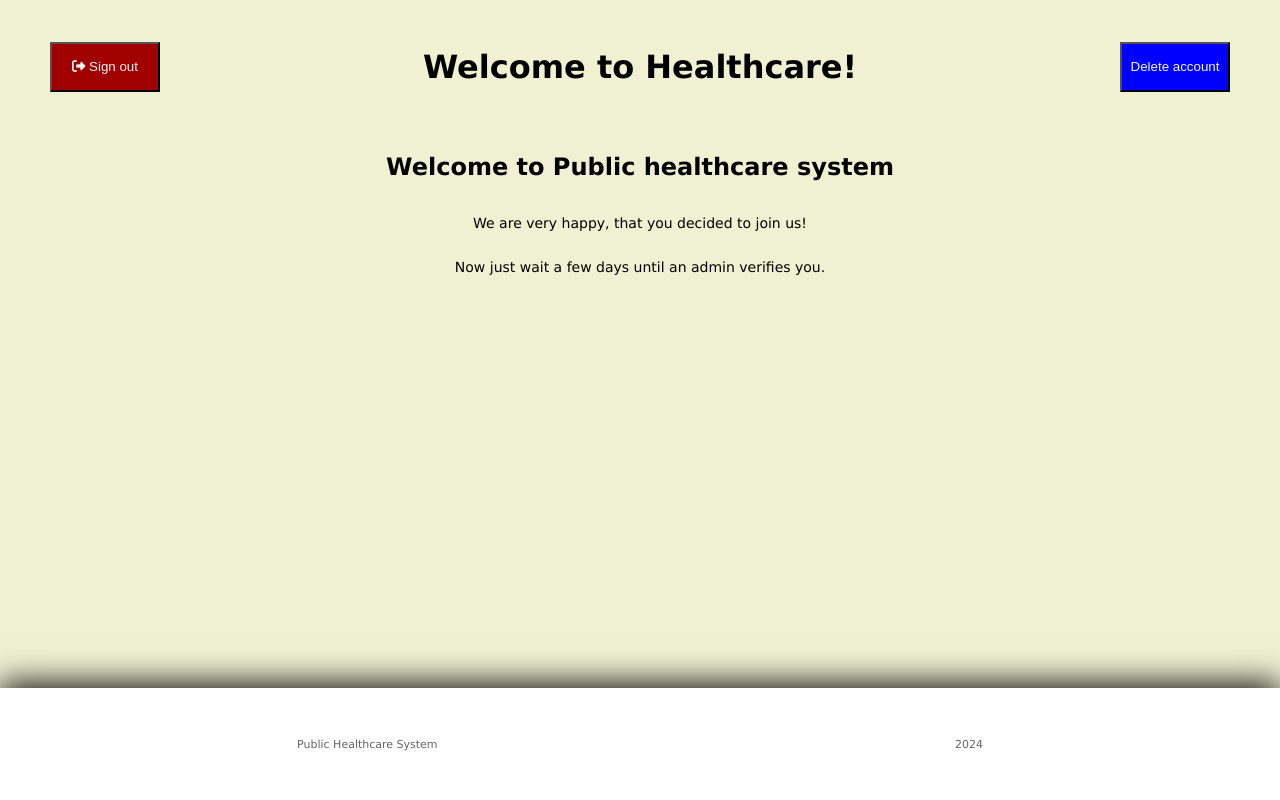
After one commit to Xantus10/My_healthcare, a Flask app: template templates/pendingDoctor.html in a window 1280 px wide. The commit adds this page. Run offline with Flask 3, Linux system fonts and the light colour scheme; the template is opened without the code that fills it, so the values that code supplies are empty; some libraries are stand-ins or nearby versions.

Commit message:
pending+rejected doctor

```diff
--- a/app.py
+++ b/app.py
@@ -3,7 +3,7 @@ from os import path
 
 import dbHandler
 
-# TODO: Admin functionality, Doctor/patient page + rejected page,
+# TODO: Admin functionality, Doctor/patient page
 # FUTURE TODO: HMAC for cookies and csrf tokens, Will have to handle - what if doctor deletes his account and user has open login window with availible doctor and then he scheldules an appointment with him and other corner cases
 
 app = Flask(__name__)
@@ -54,11 +54,20 @@ def loggedIn():
     ssid = int(request.cookies.get('Ssid'))
     cookie = request.cookies.get('Auth')
     ipAddr = request.remote_addr
-    ix, csrfToken = dbHandler.authorize(ssid, cookie, ipAddr)
+    ix, CSRFToken = dbHandler.authorize(ssid, cookie, ipAddr)
     if ix == -1:
       return redirect('/login')
     privilegeLevel = dbHandler.getUserPrivilege(ix)
-    ########## ADD DIFFERENT TEMPLATES FOR DIFFERENT PRIVILEGES AND PEOPLE
+    if privilegeLevel == 1:
+      pass
+    elif privilegeLevel == 2:
+      pass
+    elif privilegeLevel == 3:
+      pass
+    elif privilegeLevel == 4:
+      return render_template('pendingDoctor.html', csrfToken=CSRFToken)
+    elif privilegeLevel == 10:
+      return render_template('rejectedDoctor.html', csrfToken=CSRFToken)
     return render_template('base.html')
 
 
--- a/static/styles/base.css
+++ b/static/styles/base.css
@@ -27,6 +27,8 @@
   height: 100%;
   display: flex;
   flex-direction: column;
+  justify-content: center;
+  align-items: center;
 }
 
 .header {
@@ -34,6 +36,8 @@
   display: flex;
   flex-direction: row;
   gap: 10px;
+  justify-content: space-around;
+  width: 100%;
 }
 
 .header div {
@@ -63,4 +67,5 @@ button[type="submit"] {
   flex: 5;
   width: 80%;
   display: flex;
+  flex-direction: column;
 }
--- /dev/null
+++ b/static/styles/pendingOrRejected.css
@@ -0,0 +1,12 @@
+.content {
+  text-align: center;
+}
+
+.content h2 {
+  font-weight: 700;
+  font-size: 24px;
+}
+
+.content p {
+  font-size: 14px;
+}
--- /dev/null
+++ b/templates/pendingDoctor.html
@@ -0,0 +1,8 @@
+{% extends "base.html" %}
+{% block childStylesheet %}<link rel="stylesheet" href='{{ url_for("static", filename="styles/pendingOrRejected.css") }}'>{% endblock %}
+{% block CSRFToken %}{{csrfToken}}{% endblock %}
+{% block content %}
+<h2>Welcome to Public healthcare system</h2>
+<p>We are very happy, that you decided to join us!</p>
+<p>Now just wait a few days until an admin verifies you.</p>
+{% endblock %}
```
Also changed, not shown: templates/rejectedDoctor.html (added, +8 -0 lines).
